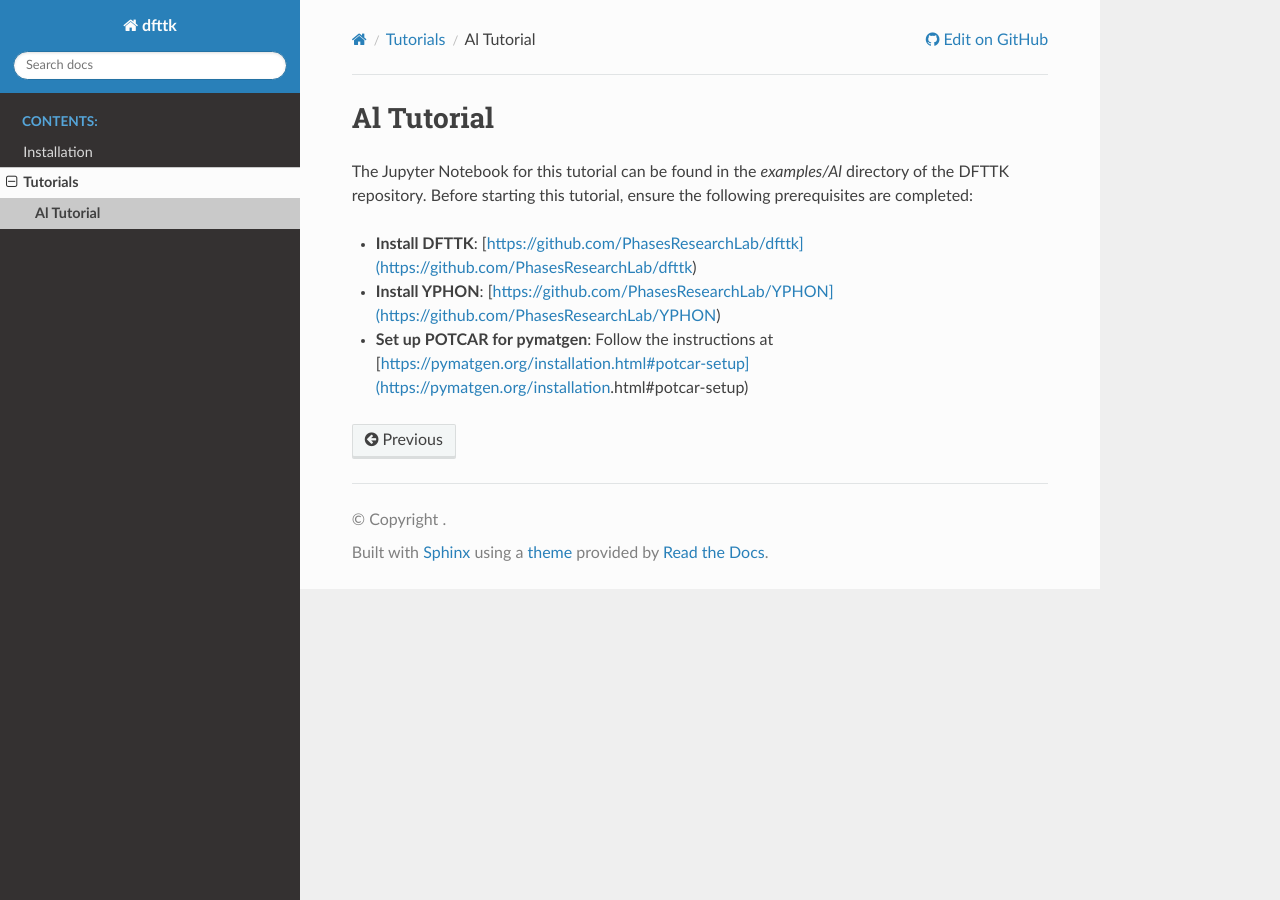
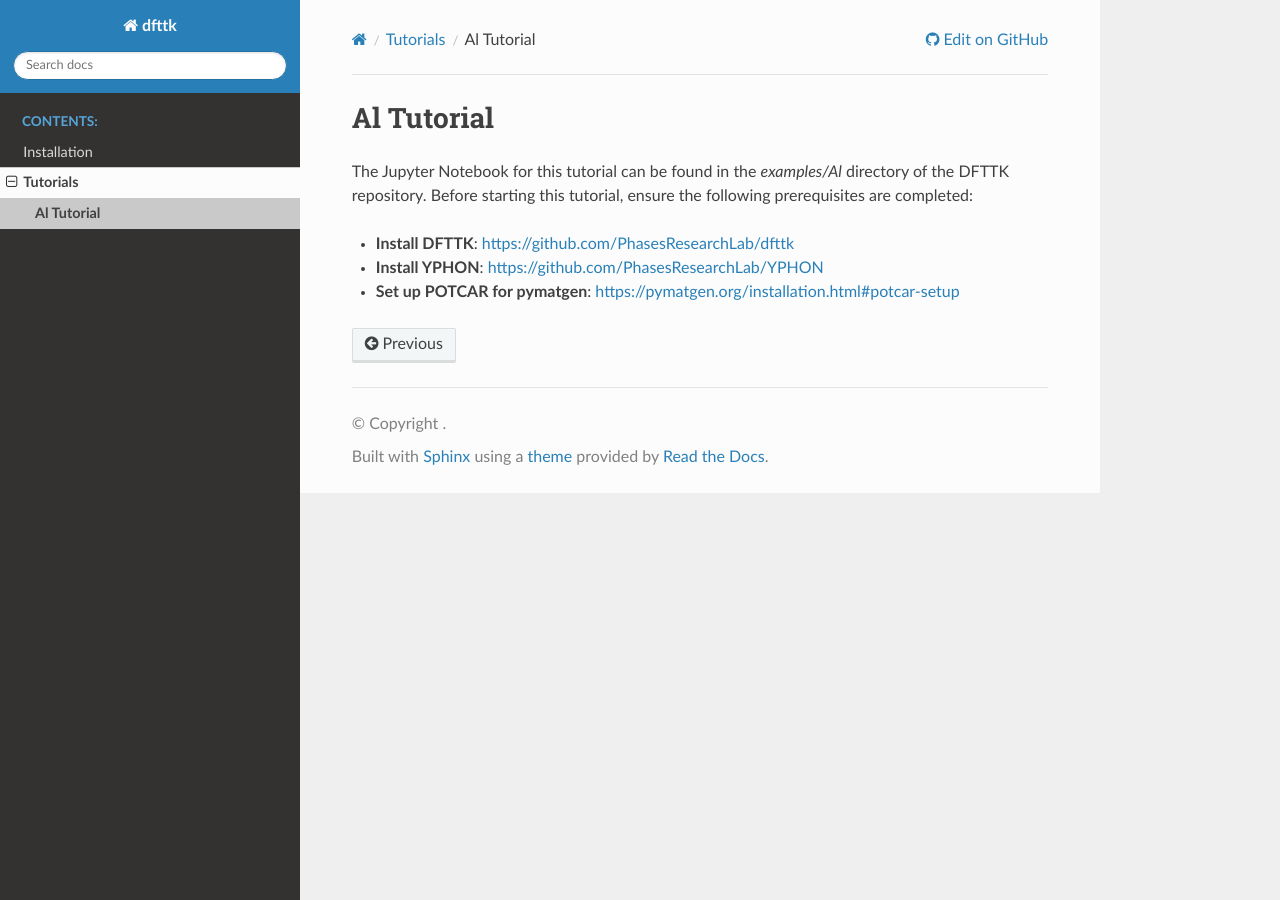
Before and after one commit to PhasesResearchLab/dfttk, a Sphinx documentation site: the page built from docs/tutorials/Al_tutorial.rst, in a window 1280 px wide. Built offline with Sphinx 7.4.7 and the Read the Docs theme 3.1.0, drawn with Linux system fonts in a browser that asks for light colours.

Commit message:
Update docs

```diff
--- a/docs/tutorials/Al_tutorial.rst
+++ b/docs/tutorials/Al_tutorial.rst
@@ -3,6 +3,6 @@ Al Tutorial
 
 The Jupyter Notebook for this tutorial can be found in the `examples/Al` directory of the DFTTK repository. Before starting this tutorial, ensure the following prerequisites are completed:
 
-- **Install DFTTK**: [https://github.com/PhasesResearchLab/dfttk](https://github.com/PhasesResearchLab/dfttk)
-- **Install YPHON**: [https://github.com/PhasesResearchLab/YPHON](https://github.com/PhasesResearchLab/YPHON)
-- **Set up POTCAR for pymatgen**: Follow the instructions at [https://pymatgen.org/installation.html#potcar-setup](https://pymatgen.org/installation.html#potcar-setup)
+- **Install DFTTK**: https://github.com/PhasesResearchLab/dfttk
+- **Install YPHON**: https://github.com/PhasesResearchLab/YPHON
+- **Set up POTCAR for pymatgen**: https://pymatgen.org/installation.html#potcar-setup
```
